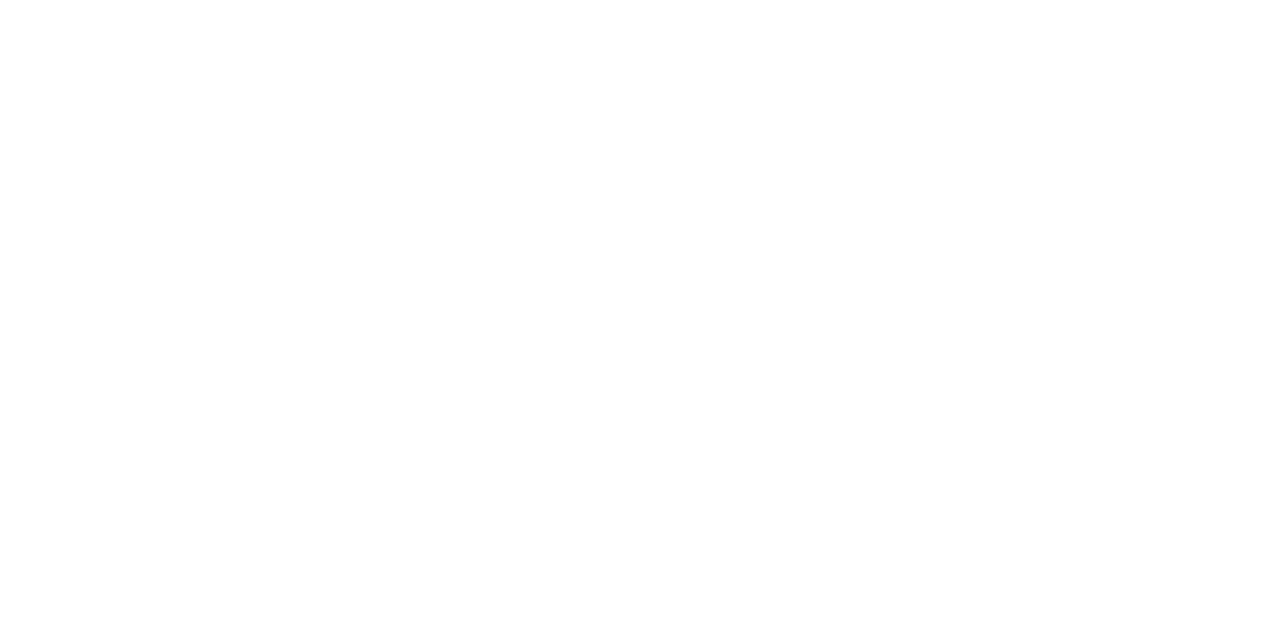
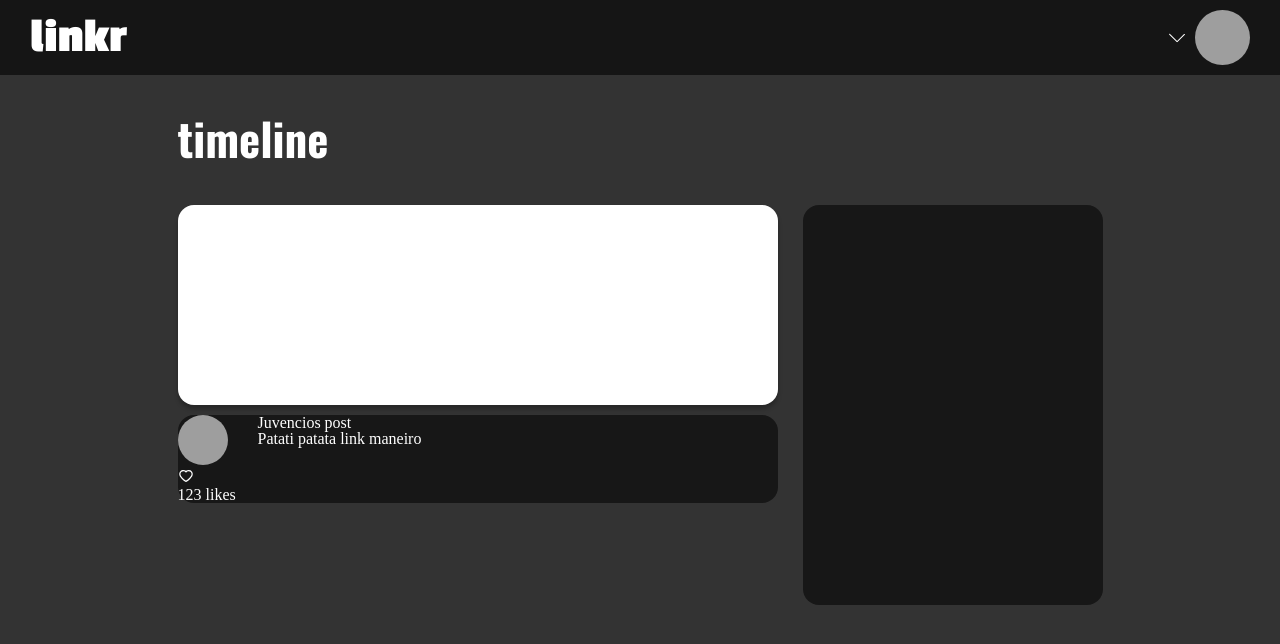
Before and after one commit to Gomeshg/projeto17-linkr-front, a React (Create React App) app: page /timeline in a window 1280 px wide. Before the commit this address had no page. Shown: the top 644 px of the page. Built offline with nearby package versions, Linux system fonts and the light colour scheme; grey boxes are pictures that could not be loaded.

Commit message:
build: react-icons; feat: Timeline layout with a GlobalStyle, Header, TimelineLinks skeleton, Trendings skeleton, LinkShare skeleton

```diff
--- a/package.json
+++ b/package.json
@@ -9,6 +9,7 @@
     "axios": "^1.1.3",
     "react": "^18.2.0",
     "react-dom": "^18.2.0",
+    "react-icons": "^4.6.0",
     "react-router-dom": "^6.4.2",
     "react-scripts": "5.0.1",
     "styled-components": "^5.3.6",
--- a/public/index.html
+++ b/public/index.html
@@ -1,6 +1,9 @@
 <!DOCTYPE html>
-<html lang="pt">
+<html lang="pt-br">
   <head>
+    <link rel="preconnect" href="https://fonts.googleapis.com">
+    <link rel="preconnect" href="https://fonts.gstatic.com" crossorigin>
+    <link href="https://fonts.googleapis.com/css2?family=Lato:wght@300;400;700&family=Oswald:wght@700&family=Passion+One:wght@700&display=swap" rel="stylesheet">
     <title>Linkr</title>
   </head>
   <body>
--- a/src/App.js
+++ b/src/components/App.js
@@ -1,11 +1,15 @@
+import { useState } from "react";
 import { BrowserRouter, Routes, Route } from 'react-router-dom';
-import UserContext from './parts/UserContext';
-import ResetStyled from './reset/reset';
 import styled from 'styled-components';
-import CreatCont from './CreatCont';
-import { useState } from "react";
-import Initial from './Initial';
-import Enter from './Enter';
+
+import UserContext from '../parts/UserContext';
+import ResetStyled from '../reset/reset';
+import GlobalStyle from "../styles/GlobalStyles";
+
+import CreatCont from '../CreatCont';
+import Initial from '../Initial';
+import Enter from '../Enter';
+import Timeline from "./pages/timelinePage/Timeline";
 
 export default function App() {
     const [user, setUser] = useState([]);
@@ -13,12 +17,14 @@
         <>
             <UserContext.Provider value={{ user, setUser }}>
                 <ResetStyled />
+                <GlobalStyle />
                 <Wrapper>
                     <BrowserRouter>
                         <Routes>
                             <Route path='/' element={<Initial/>} />
                             <Route path="/signin" element={<Enter />} />
                             <Route path="/signup" element={<CreatCont />} />
+                            <Route path="/timeline" element={<Timeline />} />
                             {/*<Route path='/Novo-recebido' element={<NewValue optional={true} />} />
                             <Route path='/Editar-entrada' element={<ModifiValue optional={true} />} />
                             <Route path='/Editar-saida' element={<ModifiValue optional={false} />} />  */}
@@ -31,6 +37,7 @@
 }
 const Wrapper = styled.div`
     display: flex;
-    justify-content: center ;
+    justify-content: center;
     height: 100vh;
+    background-color: #333333;
 `;
--- /dev/null
+++ b/src/components/pages/common/Header.js
@@ -0,0 +1,53 @@
+import styled from "styled-components"
+import { SlArrowDown } from 'react-icons/sl';
+
+const profileIcon = "https://img.r7.com/images/meme-sorriso-forcado-hide-the-pain-harold-maurice-andras-arato-08112019141226221"
+
+export default function Header() {
+    return (
+        <HeaderStyle>
+            <h1 className="linkrTitle" >linkr</h1>
+            <div>
+                <SlArrowDown className="icons" />
+                <img src={profileIcon} alt="idoso nervoso" className="profileIcon" ></img>
+            </div>
+        </HeaderStyle>
+    )
+};
+
+const HeaderStyle = styled.div`
+    height: 75px;
+    width: 100%;
+    background-color: #151515;
+
+    display: flex;
+    align-items: center;
+    justify-content: space-between;
+    position: fixed;
+    left: 0;
+    top: 0;
+
+div {
+    display: flex;
+    align-items: center;
+    justify-content: space-between;
+}
+.linkrTitle {
+    font-family: 'Passion One', cursive;
+    font-weight: 700;
+    font-size: 49px;
+    color: #ffffff;
+    margin-left: 30px;
+}
+.profileIcon {
+    height: 55px;
+    width: 55px;
+    margin-right: 30px;
+    border-radius: 50%;
+}
+.icons {
+    height: 20px;
+    color: #ffffff;
+    margin-right: 10px;
+}
+`
--- /dev/null
+++ b/src/components/pages/common/TimelineLinks.js
@@ -0,0 +1,36 @@
+import styled from "styled-components";
+import { AiOutlineHeart } from 'react-icons/ai'
+
+const profileIcon = "https://img.r7.com/images/meme-sorriso-forcado-hide-the-pain-harold-maurice-andras-arato-08112019141226221"
+
+export default function TimelineLinks() {
+    return (
+        <TimelineLinksStyle>
+            <div className="userIconNLikesColumn">
+                <img src={profileIcon} alt="idoso nervoso" className="profileIcon" ></img>
+                <h3><AiOutlineHeart /></h3>
+                <h3>123 likes</h3>
+            </div>
+
+            <div className="userNameNlinkColumn">
+                <h2>Juvencios post</h2>
+                <h3>Patati patata link maneiro</h3>
+            </div>
+        </TimelineLinksStyle>
+    );
+};
+
+const TimelineLinksStyle = styled.div`
+    width: 600px;
+    border-radius: 16px;
+    background-color: #171717;
+    color: #ffffff;
+
+    display:flex;
+.profileIcon {
+    height: 50px;
+    width: 50px;
+    margin-right: 30px;
+    border-radius: 50%;
+}
+`;
--- /dev/null
+++ b/src/components/pages/common/Trendings.js
@@ -0,0 +1,16 @@
+import styled from "styled-components";
+
+export default function Trendings() {
+    return (
+        <TrendingsStyle>
+
+        </TrendingsStyle>
+    );
+};
+
+const TrendingsStyle = styled.div`
+    width: 300px;
+    height: 400px;
+    border-radius: 16px;
+    background-color: #171717;
+`;
--- /dev/null
+++ b/src/components/pages/timelinePage/LinkShare.js
@@ -0,0 +1,19 @@
+import styled from "styled-components"
+
+export default function LinkShare() {
+    return (
+        <LinkShareStyle>
+
+        </LinkShareStyle>
+    )
+};
+
+const LinkShareStyle = styled.div`
+    box-shadow: 0px 4px 4px rgba(0, 0, 0, 0.25);
+    border-radius: 16px;
+
+    width: 600px;
+    height: 200px;
+    background-color: #ffffff;
+    margin-bottom: 10px;
+`;
--- /dev/null
+++ b/src/components/pages/timelinePage/Timeline.js
@@ -0,0 +1,38 @@
+import styled from "styled-components";
+
+import LinkShare from "./LinkShare";
+import Header from "../common/Header";
+import TimelineLinks from "../common/TimelineLinks";
+import Trendings from "../common/Trendings";
+
+export default function Timeline() {
+    return (
+        <TimelineScreen>
+            <Header />
+
+            <div className="pageTitle"> timeline </div>
+
+            <div className="timelineBody">
+                <div className="postsBody">
+
+                    <LinkShare />
+                    <TimelineLinks />
+
+                </div>
+
+                <Trendings />
+            </div>
+
+        </TimelineScreen>
+    );
+};
+
+const TimelineScreen = styled.div`
+/* Rules to specify families:
+font-family: 'Lato', sans-serif;
+font-family: 'Oswald', sans-serif;
+font-family: 'Passion One', cursive;
+ */
+
+
+`;
--- a/src/index.js
+++ b/src/index.js
@@ -1,5 +1,5 @@
 import ReactDOM from 'react-dom';
-import App from './App';
 
+import App from './components/App';
 
 ReactDOM.render(<App />, document.querySelector('.root'));
--- /dev/null
+++ b/src/styles/GlobalStyles.js
@@ -0,0 +1,38 @@
+import { createGlobalStyle } from "styled-components";
+
+const GlobalStyle = createGlobalStyle`
+/* Rules to specify families:
+font-family: 'Lato', sans-serif;
+font-family: 'Oswald', sans-serif;
+font-family: 'Passion One', cursive;
+ */
+
+.pageTitle {
+    width: 925px;
+    height: 160px;
+    padding: 130px 0 15px 0;
+
+    font-family: 'Oswald', sans-serif;
+    font-weight: 700;
+    font-size: 45px;
+    color: #ffffff;
+
+    display: flex;
+    justify-content: flex-start;
+    align-items: center;
+}
+.timelineBody {
+    display: flex;
+    justify-content: center;
+    margin-top: 45px;
+    position: absolute;
+}
+.postsBody {
+    display: flex;
+    flex-direction: column;
+    position: relative;
+    padding-right: 25px;
+}
+`;
+
+export default GlobalStyle;
```
Also changed, not shown: 1 other file (tests, documents, lock files or other folders).
